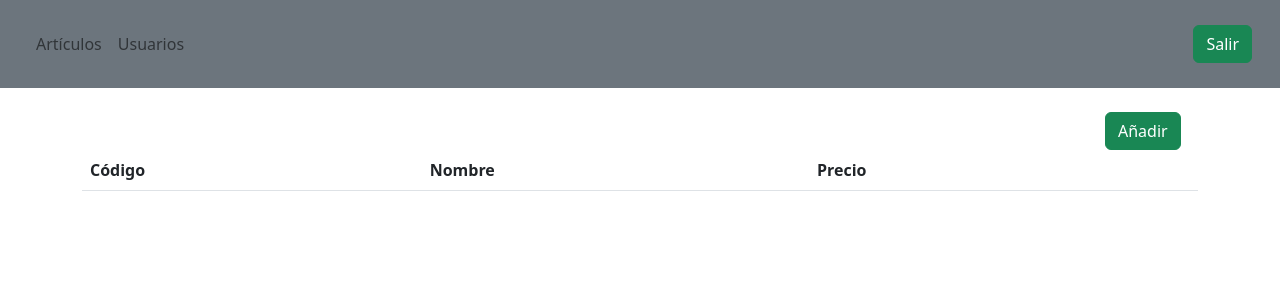
After one commit to jlucas0/dwes-2, a PHP site: the page made by views/admin/index.twig in a window 1280 px wide. The commit adds this page. Shown: the top 300 px of the page. Run offline with PHP 8.4, Linux system fonts and the light colour scheme; the template is opened without the code that fills it, so the values that code supplies are empty; some libraries are stand-ins or nearby versions.

Commit message:
Acceso de administradores

```diff
--- a/index.php
+++ b/index.php
@@ -15,6 +15,7 @@ require 'controllers/UsersController.php';
 require 'controllers/ArticlesController.php';
 require 'controllers/CartController.php';
 require 'controllers/PurchasesController.php';
+require 'controllers/AdminController.php';
 
 session_start();
 //Si hay usuario registrado, se le pasa a twig para que pinte los datos necesarios
--- /dev/null
+++ b/views/admin/index.twig
@@ -0,0 +1,34 @@
+{% extends "admin/layout.twig" %}
+
+{% block title %}Admin{% endblock %}
+
+{% block content %}
+	<div class="col-3 offset-9 col-sm-2 offset-sm-10 col-lg-1 offset-lg-11 mt-4">
+		<a href="add" class="btn btn-success">Añadir</a>
+	</div>
+	<div class="table-responsive col-12">
+		<table class="table table-striped table-hover">
+			<thead>
+				<tr>
+					<th>Código</th>
+					<th>Nombre</th>
+					<th>Precio</th>
+					<th></th>
+				</tr>
+			</thead>
+			<tbody>
+			{% for article in articles %}
+				<tr>
+					<td>{{article.id}}</td>
+					<td>{{article.title}}</td>
+					<td>{{article.price}} €</td>
+					<td class="text-center">
+						<a href="#" class="btn btn-secondary">Editar</a>
+						<button class="btn btn-danger deleteBtn">Borrar</button>
+					</td>
+				</tr>
+			{% endfor %}
+			</tbody>
+		</table>
+	</div>
+{% endblock %}
--- /dev/null
+++ b/views/admin/layout.twig
@@ -0,0 +1,38 @@
+<!DOCTYPE html>
+<html>
+<head>
+	<meta charset="utf-8">
+	<meta name="viewport" content="width=device-width, initial-scale=1">
+	<title>{% block title %}{% endblock %} - TiendaTiendas</title>
+	<link rel="stylesheet" type="text/css" href="{{URL}}\resources\bootstrap-5.2.2-dist\css\bootstrap.min.css">
+</head>
+<body>
+	{% block header %}
+	<header class="p-3 bg-secondary text-white">
+	    <nav class="navbar navbar-expand-md">
+		<div class="container-fluid">
+		    <button class="navbar-toggler" type="button" data-bs-toggle="collapse" data-bs-target="#navbarMenu">
+		      <span class="navbar-toggler-icon"></span>
+		    </button>
+		    <div class="collapse navbar-collapse" id="navbarMenu">
+		      	<ul class="navbar-nav me-auto mb-2 mb-lg-0">
+			        <li class="nav-item">
+			          <a class="nav-link {% if ACTION =='index' %}active{% endif %}"href="{{URL}}/admin">Artículos</a>
+			        </li>
+			        <li class="nav-item">
+			          <a class="nav-link {% if ACTION=='users' %}active{% endif %}" href="{{URL}}/admin/users">Usuarios</a>
+			        </li>
+		      	</ul>
+	      		<div>
+			      <span class="me-5">{{USER.name}}</span>
+			      <a href="{{URL}}/admin/logout"><button class="btn btn-success">Salir</button></a>
+		    	</div>
+		    </div>
+		  </div>
+		</nav>
+	</header>
+	{% endblock %}
+	<main class="container">{% block content %}{% endblock %}</main>
+	<script type="text/javascript" src="{{URL}}/resources/bootstrap-5.2.2-dist/js/bootstrap.min.js"></script>
+</body>
+</html>
```
Also changed, not shown: controllers/AdminController.php (added, +74 -0 lines), views/admin/login.twig (added, +22 -0 lines).
